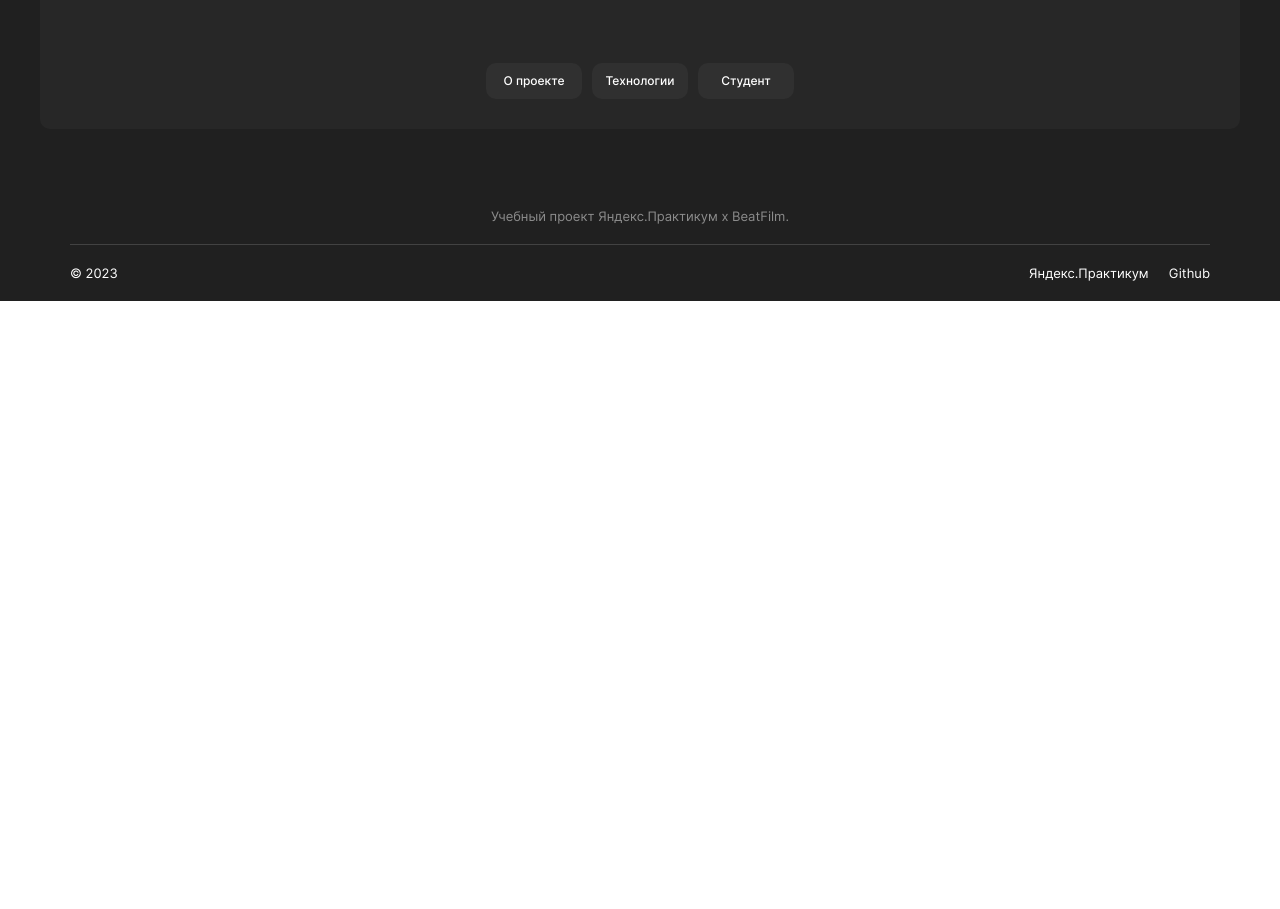
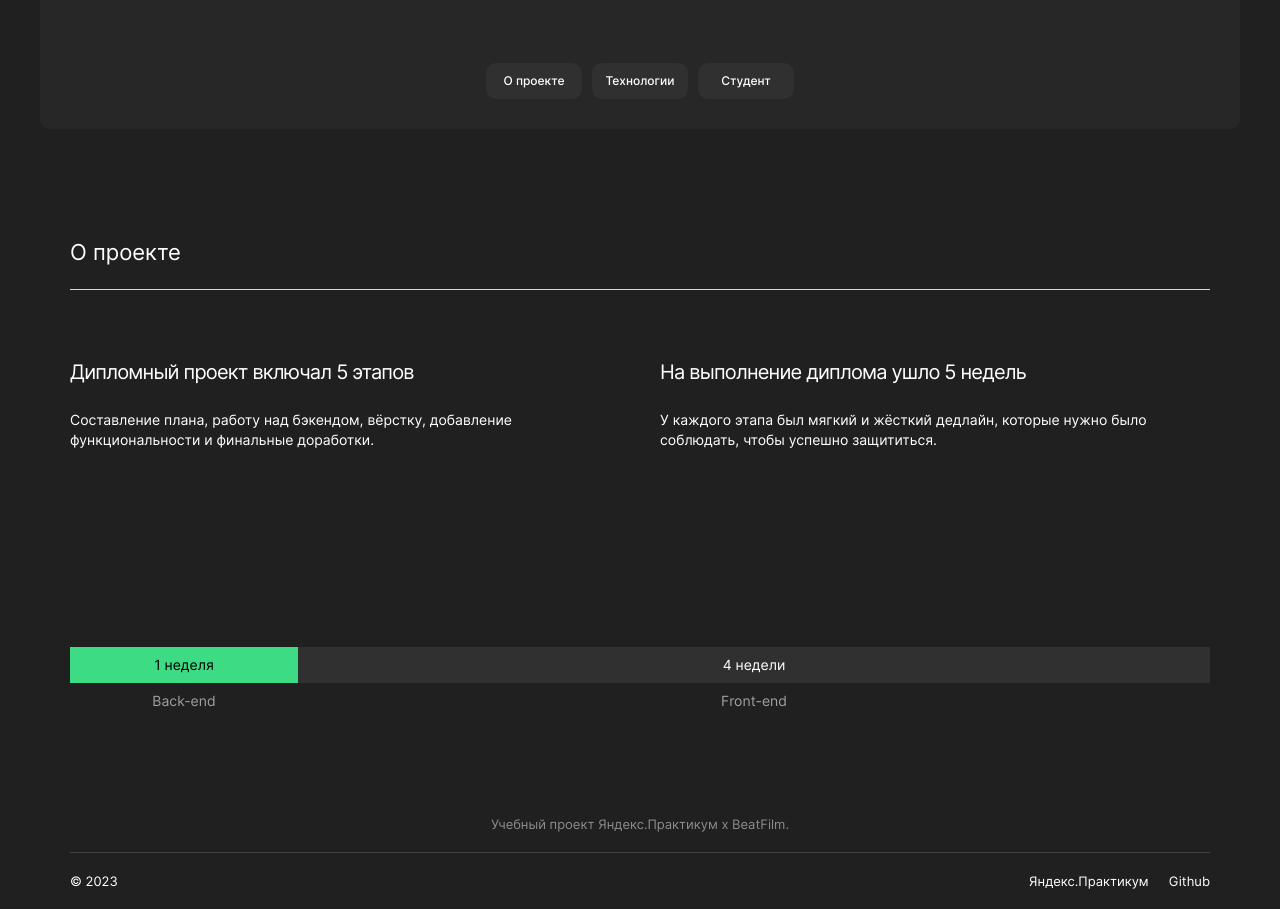
Before and after one commit to MaksNikulnikov/movies-explorer-frontend, a React (Create React App) app: page / in a window 1280 px wide. Shown: the part 460-1369 px from the top of the page. Before the commit the page ends 800 px from the top, so only its background shows below. Built offline with nearby package versions, Linux system fonts and the light colour scheme.

Commit message:
feat: add AboutProject component

```diff
--- /dev/null
+++ b/src/components/AboutProject/AboutProject.css
@@ -0,0 +1,138 @@
+.about-project {
+  color: var(--white-text);
+  min-height: calc(608px - (1280px - 100vw) / 512 * (608 - 585));
+  max-width: calc(1140px - (1280px - 100vw) / 512 * (1140 - 686));
+  width: 100%;
+  display: flex;
+  flex-direction: column;
+  justify-content: start;
+}
+
+.about-project__title {
+  margin-top: calc(110px - (1280px - 100vw) / 512 * (110 - 90));
+  margin-bottom: 0;
+  font-weight: 400;
+  font-size: 22px;
+  line-height: 27px;
+}
+
+.about-project__container {
+  margin-top: 23px;
+  display: flex;
+  flex-direction: column;
+  justify-content: start;
+  border-top: 1px var(--light-grey-line) solid;
+}
+
+.about-project__text-container {
+  margin-top: 70px;
+  padding: 0;
+  margin-bottom: 0;
+  display: flex;
+  min-height: calc(287px - (1280px - 100vw) / 512 * (287 - 270));
+  gap: calc(40px - (1280px - 100vw) / 512 * (40 - 30));
+}
+
+.about-project__text-item {
+  display: flex;
+  flex-direction: column;
+  gap: calc(26px - (1280px - 100vw) / 512 * (26 - 22));
+  min-width: calc(550px - (1280px - 100vw) / 512 * (550 - 319));
+  width: 100%;
+}
+.about-project__text-item_title {
+  margin: 0;
+  text-align: left;
+  font-size: 20px;
+  font-weight: 400;
+  line-height: 24px;
+  letter-spacing: -0.04em;
+}
+
+.about-project__text-item_text {
+  margin: 0;
+  font-size: calc(14px - (1280px - 100vw) / 512 * (14 - 12));
+  font-weight: 400;
+  line-height: calc(20px - (1280px - 100vw) / 512 * (20 - 18));
+  text-align: left;
+}
+
+.about-project__table {
+  min-height: 72px;
+  width: 100%;
+  display: grid;
+  grid-template-columns: calc(228px - (1280px - 100vw) / 512 * (228 - 140)) auto;
+}
+
+.about-project__table_data {
+  font-size: 14px;
+  font-weight: 400;
+  min-height: 36px;
+  line-height: 17px;
+  text-align: center;
+  color: var(--light-grey-text);
+  display: block;
+  padding-top: 9px;
+  box-sizing: border-box;
+}
+
+.about-project__table_data:nth-of-type(1) {
+  color: var(--black-text);
+  background-color: var(--light-green);
+}
+
+.about-project__table_data:nth-of-type(2) {
+  color: var(--white-text);
+  background-color: var(--light-grey);
+}
+
+@media screen and (max-width: 768px) {
+  .about-project {
+    min-height: calc(585px - (768px - 100vw) / 448 * (585 - 641));
+    max-width: calc(686px - (768px - 100vw) / 448 * (686 - 284));
+  }
+
+  .about-project__title {
+    margin-top: calc(90px - (768px - 100vw) / 448 * (90 - 70));
+    font-size: calc(22px - (768px - 100vw) / 448 * (22 - 18));
+    line-height: calc(27px - (768px - 100vw) / 448 * (27 - 22));
+  }
+
+  .about-project__container {
+    margin-top: calc(23px - (768px - 100vw) / 448 * (23 - 28));
+  }
+
+  .about-project__text-container {
+    flex-direction: column;
+    min-height: calc(270px - (768px - 100vw) / 448 * (270 - 332));
+    gap: calc(30px - (768px - 100vw) / 448 * (30 - 56));
+    margin-top: 60px;
+  }
+
+  .about-project__text-item {
+    gap: calc(22px - (768px - 100vw) / 448 * (22 - 16));
+    min-width: auto;
+    width: 100%;
+  }
+
+  .about-project__text-item_title {
+    font-size: calc(20px - (768px - 100vw) / 448 * (20 - 18));
+    line-height: calc(24px - (768px - 100vw) / 448 * (24 - 22));
+  }
+
+  .about-project__text-item_text {
+    font-size: calc(12px - (768px - 100vw) / 448 * (12 - 11));
+    line-height: calc(18px - (768px - 100vw) / 448 * (18 - 16));
+  }
+
+  .about-project__table {
+    grid-template-columns: calc(140px - (768px - 100vw) / 448 * (140 - 100)) auto;
+  }
+
+  .about-project__table_data {
+    font-size: calc(12px - (768px - 100vw) / 448 * (14 - 11));
+    min-height: calc(36px - (768px - 100vw) / 448 * (36 - 35));
+    line-height: calc(17px - (768px - 100vw) / 448 * (17 - 13.5));
+    padding-top: calc(9px - (768px - 100vw) / 448 * (9 - 11));
+  }
+}
--- /dev/null
+++ b/src/components/AboutProject/AboutProject.jsx
@@ -0,0 +1,40 @@
+import "./AboutProject.css";
+import React from "react";
+
+function AboutProject() {
+  const textItems = [
+    {
+      title: "Дипломный проект включал 5 этапов",
+      text: "Составление плана, работу над бэкендом, вёрстку, добавление функциональности и финальные доработки.",
+    },
+    {
+      title: "На выполнение диплома ушло 5 недель",
+      text: "У каждого этапа был мягкий и жёсткий дедлайн, которые нужно было соблюдать, чтобы успешно защититься.",
+    },
+  ];
+  return (
+    <section className="about-project">
+      <h2 className="about-project__title">О проекте</h2>
+      <div className="about-project__container">
+        <ul className="about-project__text-container">
+          {textItems.map((item, i) => {
+            return (
+              <li className="about-project__text-item" key={i}>
+                <h3 className="about-project__text-item_title">{item.title}</h3>
+                <p className="about-project__text-item_text">{item.text}</p>
+              </li>
+            );
+          })}
+        </ul>
+        <div className="about-project__table">
+          <span className="about-project__table_data">1 неделя</span>
+          <span className="about-project__table_data">4 недели</span>
+          <span className="about-project__table_data">Back-end</span>
+          <span className="about-project__table_data">Front-end</span>
+        </div>
+      </div>
+    </section>
+  );
+}
+
+export default AboutProject;
--- a/src/components/Main/Main.jsx
+++ b/src/components/Main/Main.jsx
@@ -4,6 +4,7 @@ import Header from "../Header/Header";
 import Navigation from "../Navigation/Navigation";
 import Footer from "../Footer/Footer";
 import Promo from "../Promo/Promo";
+import AboutProject from "../AboutProject/AboutProject";
 
 function Main({ isAuthorized, isMenuActive, onClickBurgerBtn }) {
   return (
@@ -17,6 +18,7 @@ function Main({ isAuthorized, isMenuActive, onClickBurgerBtn }) {
       </Header>
       <main className="main">
         <Promo />
+        <AboutProject />
       </main>
       <Footer />
     </>
--- a/src/index.css
+++ b/src/index.css
@@ -22,4 +22,6 @@ body {
   --pink: #ee3465;
   --blue: #4285f4;
   --grey-line: #424242;
+  --light-grey-line: #DADADA;
+
 }
```
